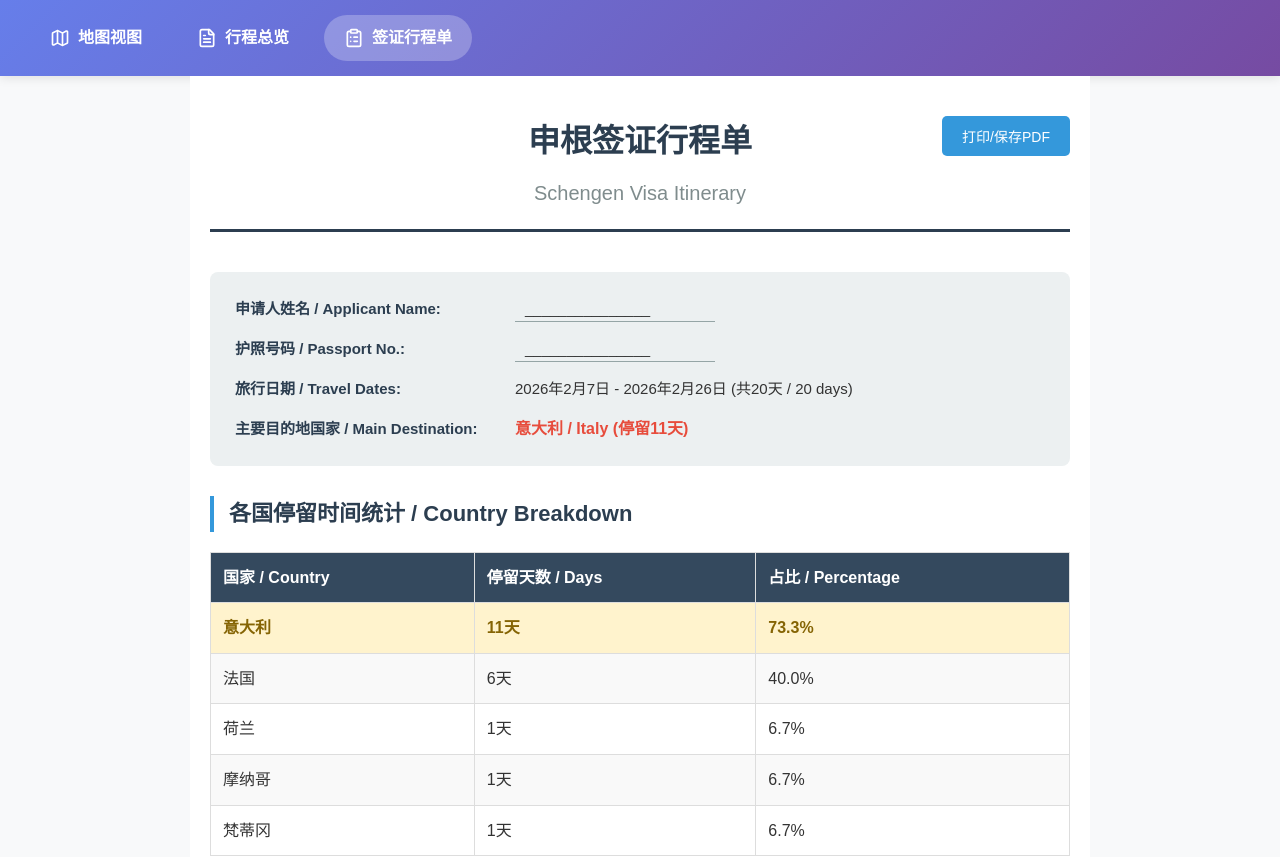
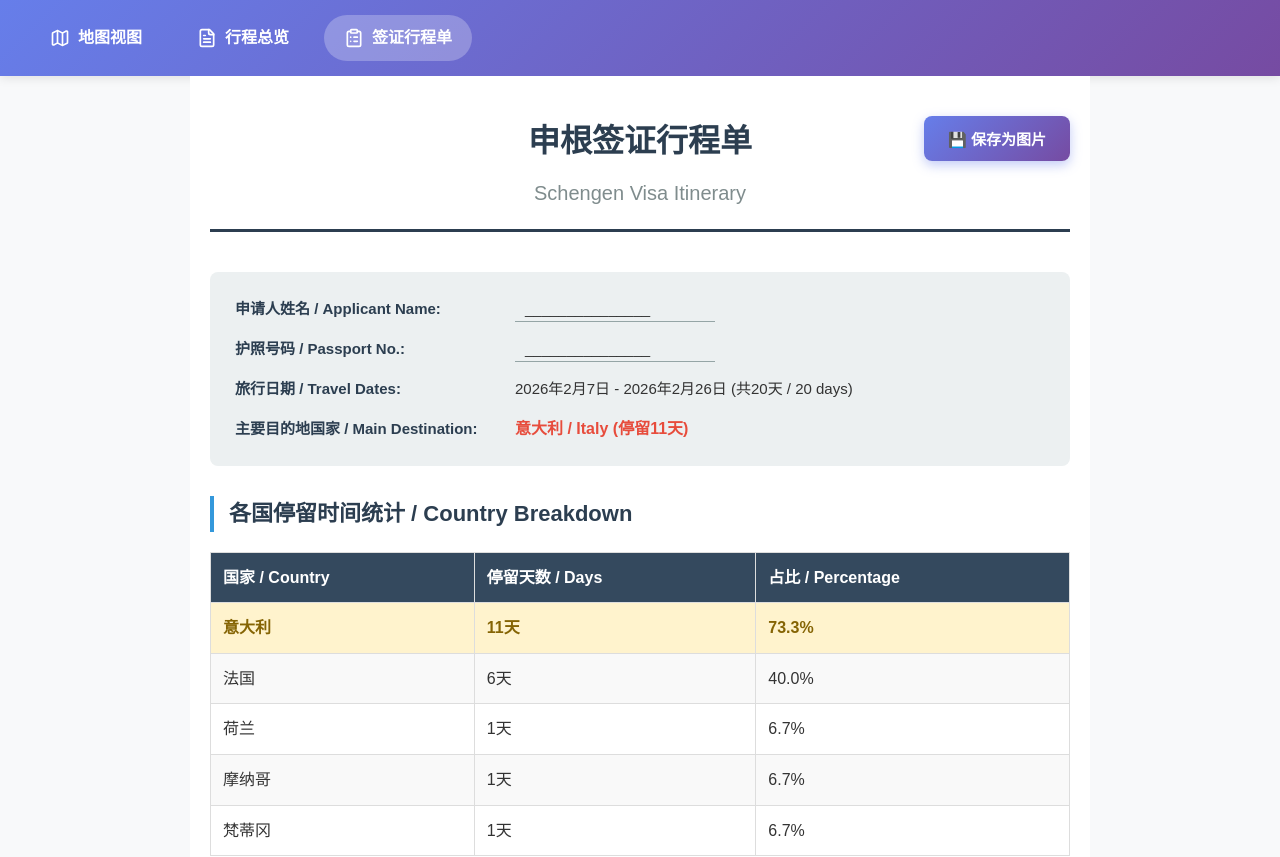
Before and after one commit to cody1991/euro, a React (Create React App) app in the folder client/: page /#/visa in a window 1280 px wide. Shown: the top 857 px of the page. Built offline with nearby package versions, Linux system fonts and the light colour scheme.

Commit message:
Refactor VisaItinerary component: replace print functionality with image saving feature, update button styles, and enhance layout for better user experience.

```diff
--- a/client/src/pages/VisaItinerary.css
+++ b/client/src/pages/VisaItinerary.css
@@ -27,21 +27,35 @@
   font-weight: normal;
 }
 
-.print-btn {
+.save-btn {
   position: absolute;
   top: 0;
   right: 0;
-  padding: 10px 20px;
-  background: #3498db;
+  padding: 12px 24px;
+  background: linear-gradient(135deg, #667eea 0%, #764ba2 100%);
   color: white;
   border: none;
-  border-radius: 5px;
+  border-radius: 8px;
   cursor: pointer;
-  font-size: 14px;
+  font-size: 15px;
+  font-weight: bold;
+  box-shadow: 0 4px 12px rgba(102, 126, 234, 0.4);
+  transition: all 0.3s ease;
 }
 
-.print-btn:hover {
-  background: #2980b9;
+.save-btn:hover {
+  transform: translateY(-2px);
+  box-shadow: 0 6px 16px rgba(102, 126, 234, 0.6);
+}
+
+.save-btn:active {
+  transform: translateY(0);
+}
+
+.save-btn:disabled {
+  opacity: 0.6;
+  cursor: not-allowed;
+  transform: none;
 }
 
 .visa-summary {
@@ -291,25 +305,7 @@
   min-width: 250px;
 }
 
-/* 打印样式 */
-@media print {
-  .visa-itinerary {
-    padding: 20px;
-  }
-
-  .print-btn {
-    display: none;
-  }
-
-  .day-card {
-    page-break-inside: avoid;
-  }
-
-  .visa-header {
-    page-break-after: avoid;
-  }
-
-  .country-breakdown {
-    page-break-after: avoid;
-  }
+.visa-content {
+  /* 确保内容区域能被正确捕获 */
+  background: #fff;
 }
--- a/client/src/pages/VisaItinerary.tsx
+++ b/client/src/pages/VisaItinerary.tsx
@@ -1,8 +1,10 @@
-import React from 'react';
+import React, { useRef } from 'react';
+import html2canvas from 'html2canvas';
 import { citiesData, transportationData, attractionsData } from '../models/travelData';
 import './VisaItinerary.css';
 
 const VisaItinerary: React.FC = () => {
+  const itineraryRef = useRef<HTMLDivElement>(null);
   // 按日期整理行程
   const getDailyItinerary = () => {
     const startDate = new Date('2026-02-07');
@@ -61,8 +63,50 @@ const VisaItinerary: React.FC = () => {
     return date.toLocaleDateString('zh-CN', { year: 'numeric', month: 'long', day: 'numeric' });
   };
 
-  const printItinerary = () => {
-    window.print();
+  const saveAsImage = async () => {
+    if (!itineraryRef.current) return;
+
+    try {
+      // 显示加载提示
+      const button = document.querySelector('.save-btn') as HTMLButtonElement;
+      const originalText = button.textContent;
+      button.textContent = '生成中...';
+      button.disabled = true;
+
+      // 使用html2canvas生成图片
+      const canvas = await html2canvas(itineraryRef.current, {
+        scale: 2, // 提高清晰度
+        useCORS: true,
+        backgroundColor: '#ffffff',
+        logging: false,
+        windowWidth: itineraryRef.current.scrollWidth,
+        windowHeight: itineraryRef.current.scrollHeight
+      });
+
+      // 转换为blob并下载
+      canvas.toBlob((blob) => {
+        if (blob) {
+          const url = URL.createObjectURL(blob);
+          const link = document.createElement('a');
+          link.download = '申根签证行程单_Schengen_Visa_Itinerary.png';
+          link.href = url;
+          link.click();
+          URL.revokeObjectURL(url);
+        }
+
+        // 恢复按钮状态
+        button.textContent = originalText;
+        button.disabled = false;
+      }, 'image/png');
+    } catch (error) {
+      console.error('生成图片失败:', error);
+      alert('生成图片失败，请重试');
+
+      // 恢复按钮状态
+      const button = document.querySelector('.save-btn') as HTMLButtonElement;
+      button.textContent = '保存为图片';
+      button.disabled = false;
+    }
   };
 
   return (
@@ -70,10 +114,12 @@ const VisaItinerary: React.FC = () => {
       <div className="visa-header">
         <h1>申根签证行程单</h1>
         <h2>Schengen Visa Itinerary</h2>
-        <button className="print-btn" onClick={printItinerary}>
-          打印/保存PDF
+        <button className="save-btn" onClick={saveAsImage}>
+          💾 保存为图片
         </button>
       </div>
+
+      <div ref={itineraryRef} className="visa-content">
 
         <div className="visa-summary">
           <div className="summary-item">
@@ -218,6 +264,7 @@ const VisaItinerary: React.FC = () => {
           </div>
         </div>
       </div>
+    </div>
   );
 };
 
```
Lines whose indentation alone changed are shown as unchanged.
